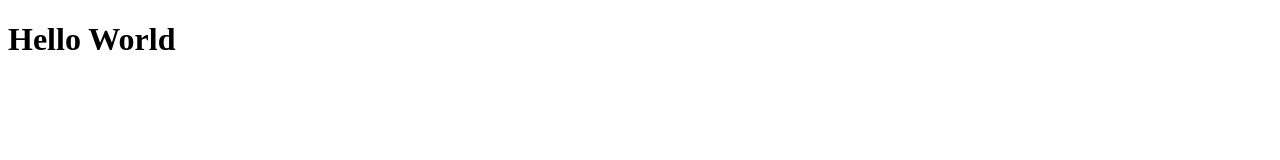
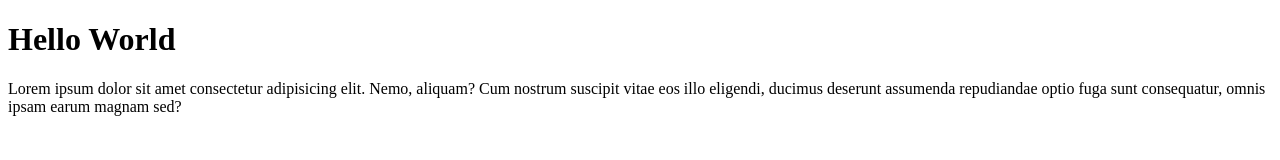
Before and after one commit to juragancode/xaiur-git-test, a plain HTML site: page index.html in a window 1280 px wide. Drawn offline with Linux system fonts and the light colour scheme.

Commit message:
menambahkan paragraf

```diff
--- a/index.html
+++ b/index.html
@@ -8,5 +8,10 @@
   </head>
   <body>
     <h1>Hello World</h1>
+    <p>
+      Lorem ipsum dolor sit amet consectetur adipisicing elit. Nemo, aliquam?
+      Cum nostrum suscipit vitae eos illo eligendi, ducimus deserunt assumenda
+      repudiandae optio fuga sunt consequatur, omnis ipsam earum magnam sed?
+    </p>
   </body>
 </html>
```
